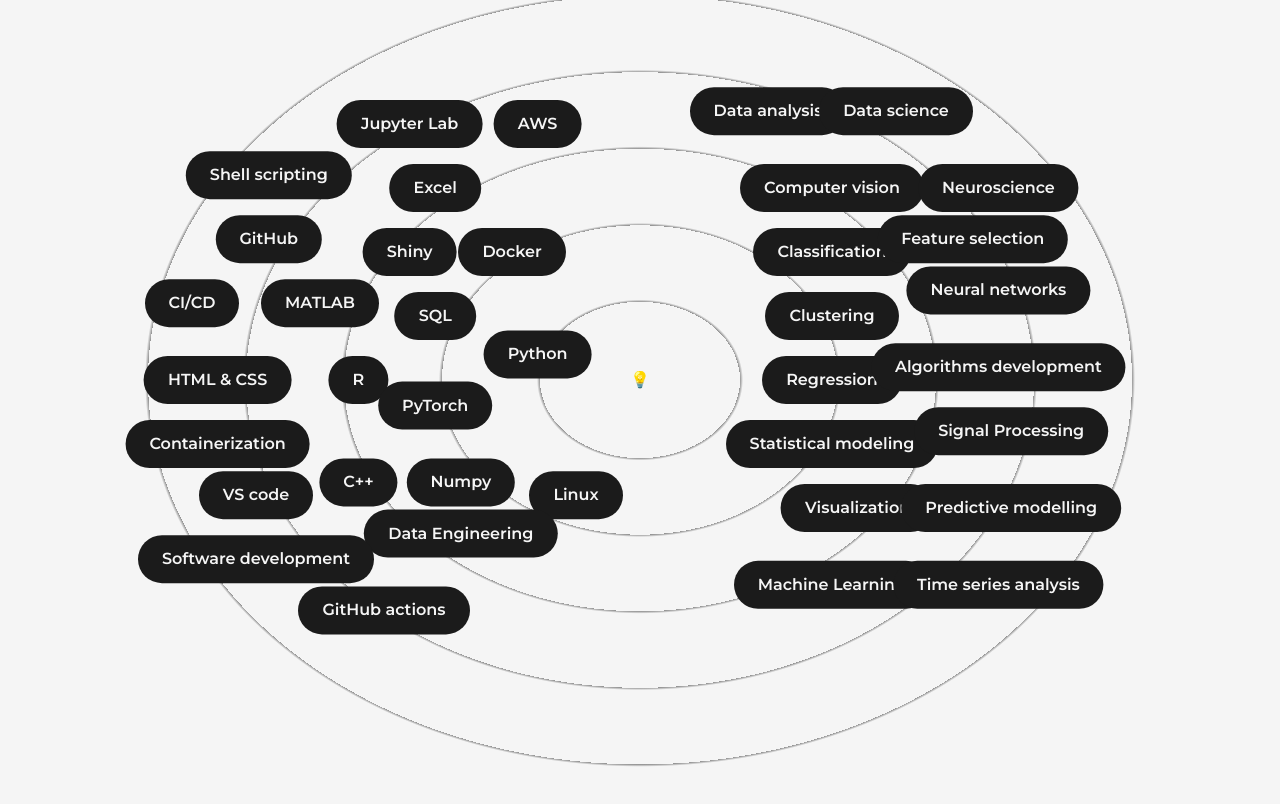
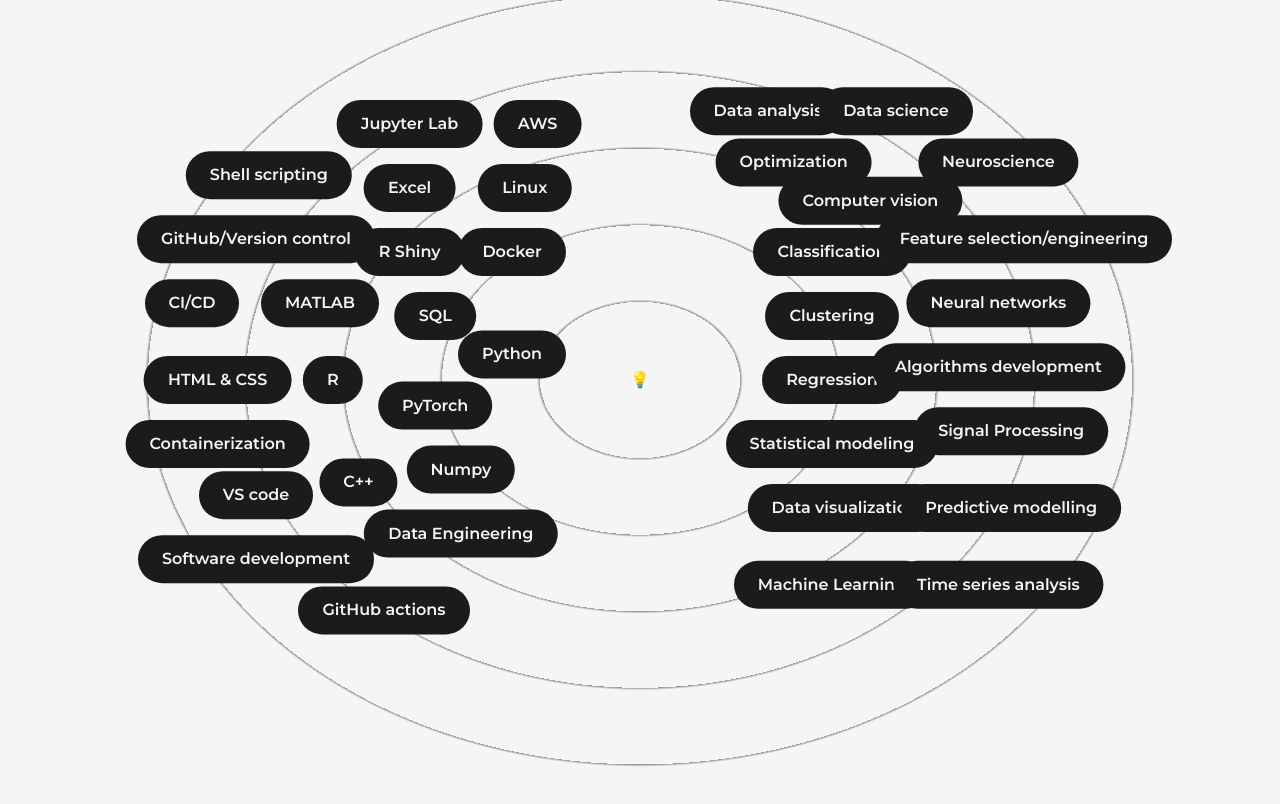
Before and after one commit to senthilcaesar/portfolio, a Next.js app: page /about in a window 1280 px wide. Shown: the part 1924-2728 px from the top of the page. Built offline with nearby package versions, Linux system fonts and the light colour scheme.

Commit message:
Skills Update

```diff
--- a/src/components/Skills.js
+++ b/src/components/Skills.js
@@ -42,38 +42,38 @@
       </motion.div>
   {*/}
         💡
-        <Skill name="Python" x="-8vw" y="-2vw" />
+        <Skill name="Python" x="-10vw" y="-2vw" />
         <Skill name="CI/CD" x="-35vw" y="-6vw" />
         <Skill name="MATLAB" x="-25vw" y="-6vw" />
-        <Skill name="Linux" x="-5vw" y="9vw" />
+        <Skill name="Linux" x="-9vw" y="-15vw" />
         <Skill name="Docker" x="-10vw" y="-10vw" />
-        <Skill name="R" x="-22vw" y="0vw" />
+        <Skill name="R" x="-24vw" y="0vw" />
         <Skill name="SQL" x="-16vw" y="-5vw" />
         <Skill name="PyTorch" x="-16vw" y="2vw" />
-        <Skill name="Numpy" x="-14vw" y="8vw" />
+        <Skill name="Numpy" x="-14vw" y="7vw" />
         <Skill name="Data Engineering" x="-14vw" y="12vw" />
         <Skill name="AWS" x="-8vw" y="-20vw" />
         <Skill name="Jupyter Lab" x="-18vw" y="-20vw" />
         <Skill name="C++" x="-22vw" y="8vw" />
-        <Skill name="Shiny" x="-18vw" y="-10vw" />
-        <Skill name="Visualization" x="17vw" y="10vw" />
+        <Skill name="R Shiny" x="-18vw" y="-10vw" />
+        <Skill name="Data visualization" x="16vw" y="10vw" />
         <Skill name="GitHub actions" x="-20vw" y="18vw" />
-        <Skill name="Excel" x="-16vw" y="-15vw" />
-        <Skill name="Optimization" x="15vw" y="-15vw" />
+        <Skill name="Excel" x="-18vw" y="-15vw" />
+        <Skill name="Optimization" x="12vw" y="-17vw" />
         <Skill name="Classification" x="15vw" y="-10vw" />
-        <Skill name="Feature selection" x="26vw" y="-11vw" />
-        <Skill name="Neural networks" x="28vw" y="-7vw" />
+        <Skill name="Feature selection/engineering" x="30vw" y="-11vw" />
+        <Skill name="Neural networks" x="28vw" y="-6vw" />
         <Skill name="Clustering" x="15vw" y="-5vw" />
         <Skill name="Regression" x="15vw" y="0vw" />
         <Skill name="Statistical modeling" x="15vw" y="5vw" />
-        <Skill name="Computer vision" x="15vw" y="-15vw" />
-        <Skill name="Neuroscience" x="28vw" y="-15vw" />
+        <Skill name="Computer vision" x="18vw" y="-14vw" />
+        <Skill name="Neuroscience" x="28vw" y="-17vw" />
         <Skill name="Signal Processing" x="29vw" y="4vw" />
         <Skill name="Predictive modelling" x="29vw" y="10vw" />
         <Skill name="Data analysis" x="10vw" y="-21vw" />
         <Skill name="Data science" x="20vw" y="-21vw" />
         <Skill name="Shell scripting" x="-29vw" y="-16vw" />
-        <Skill name="GitHub" x="-29vw" y="-11vw" />
+        <Skill name="GitHub/Version control" x="-30vw" y="-11vw" />
         <Skill name="HTML & CSS" x="-33vw" y="0vw" />
         <Skill name="Containerization" x="-33vw" y="5vw" />
         <Skill name="VS code" x="-30vw" y="9vw" />
```
